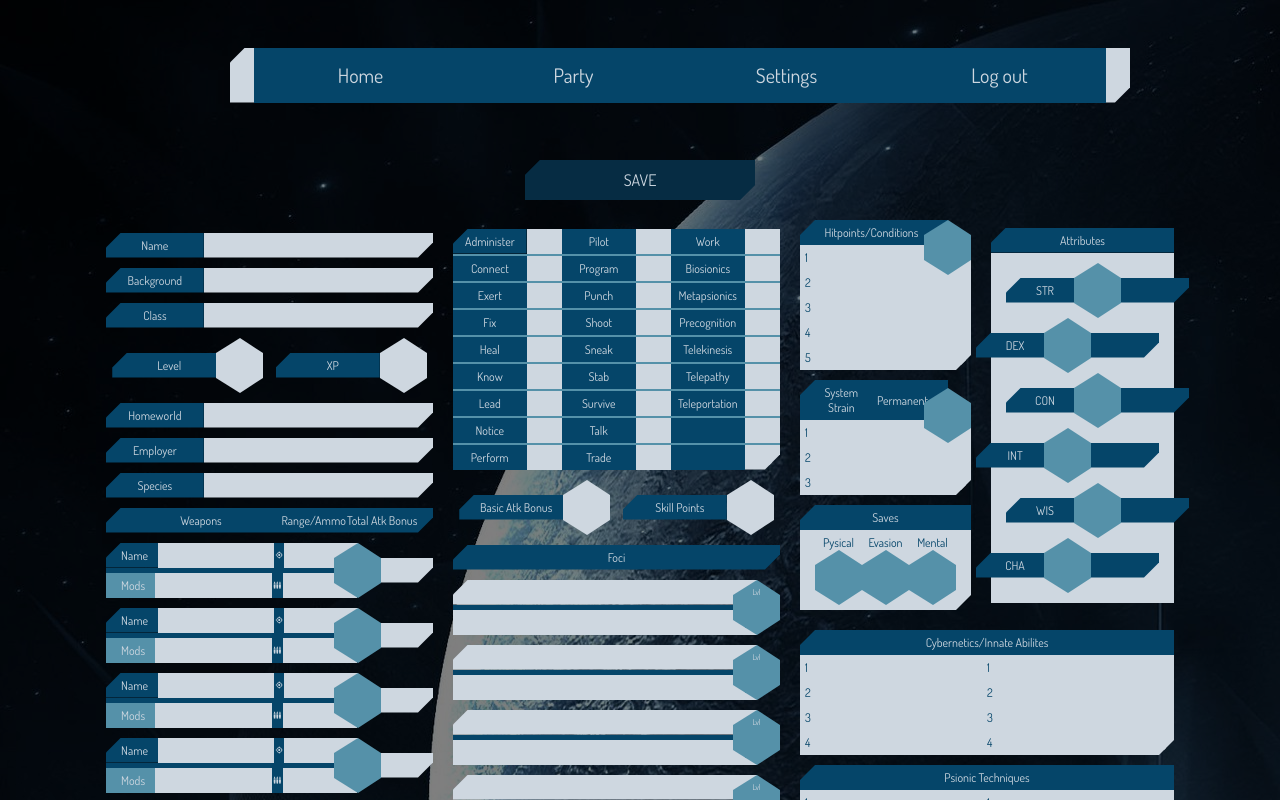
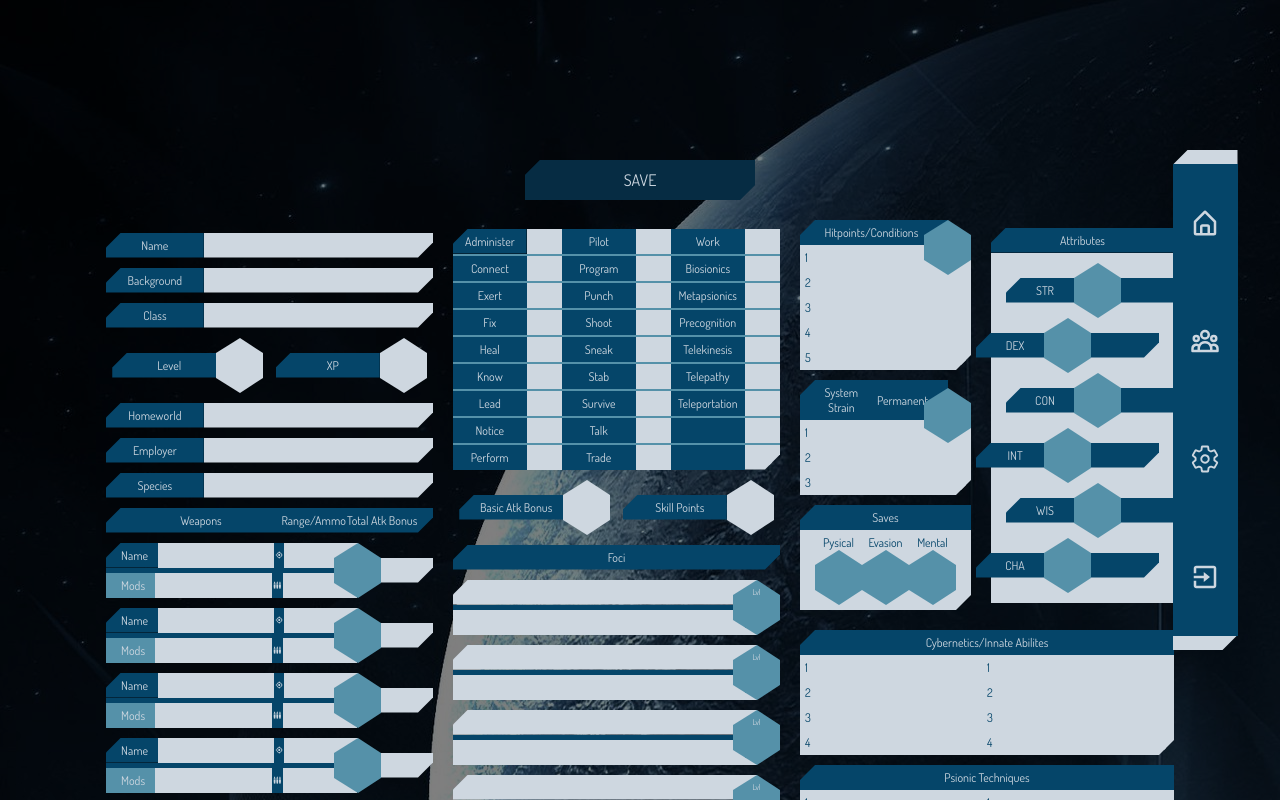
Before and after one commit to petersonBrandon/StarsWithoutNumberCharacterSheet, a Next.js app: page /CharacterSheet in a window 1280 px wide. Both pictures are taken after a click on the element 1205 px from the left and 75 px from the top of the page. Shown: the top 800 px of the page. Built offline with nearby package versions, Linux system fonts and the light colour scheme.

Commit message:
Nav bar overhaul

```diff
--- a/react-components/NavMenu.js
+++ b/react-components/NavMenu.js
@@ -1,75 +1,87 @@
 import { useRouter } from "next/router";
 import { useEffect, useState } from "react";
 import { motion, useAnimation } from "framer-motion";
+import { BiHomeAlt, BiExit } from "react-icons/bi";
+import { HiOutlineUserGroup } from "react-icons/hi";
+import { IoSettingsOutline } from "react-icons/io5";
 
 const NavMenu = () => {
   const [open, setOpen] = useState(false);
   const [isInitial, setIsInitial] = useState(true);
-  const navEndControlLeft = useAnimation();
-  const navEndControlRight = useAnimation();
-  const navItemContainerControl = useAnimation();
-  const navItem = useAnimation();
+  const navEndControlTop = useAnimation();
+  const navEndControlBottom = useAnimation();
+  const navItemContainerControlSide = useAnimation();
+  const navItemSide = useAnimation();
   const router = useRouter();
 
   let scrollCount = 0;
   useEffect(() => {
-    const onScroll = () => {
-      if(scrollCount == 0) {
-        navAnimCloseFast();
+    const onScroll = async () => {
+      if (scrollCount == 0) {
+        scrollCount++;
+        await navAnimCloseFastSide();
         setOpen(false);
-        scrollCount++
       }
     };
 
     window.addEventListener("scroll", onScroll);
+    window.onkeydown = async (e) => {
+      if (scrollCount == 0 && e.keyCode === 40) {
+        scrollCount++;
+        await navAnimCloseFastSide();
+        setOpen(false);
+      }
+    };
   });
 
-  const navAnimOpen = async () => {
+  const navAnimOpenSide = async () => {
+    console.log("OPEN SIDE");
     scrollCount = 0;
-    navItemContainerControl.start({ scaleY: 1 });
-    navEndControlLeft.start({ scaleY: 1 });
-    await navEndControlRight.start({ scaleY: 1 });
-    navEndControlLeft.start({ translateX: 0 });
-    await navItemContainerControl.start({ scaleX: 1, translateX: 0 });
-    await navItem.start({ opacity: 1 });
+    navItemContainerControlSide.start({ scaleX: 1, transition: { delay: 0.25 } });
+    navEndControlBottom.start({ scaleX: 1, transition: { delay: 0.25 } });
+    await navEndControlTop.start({ scaleX: 1, transition: { delay: 0.25 } });
+    navEndControlBottom.start({ translateY: 0 });
+    await navItemContainerControlSide.start({ scaleY: 1, translateY: 0 });
+    await navItemSide.start({ opacity: 1 });
   };
 
-  const navAnimClose = async () => {
-    await navItem.start({ opacity: 0 });
-    navEndControlLeft.start({ translateX: 856 });
-    await navItemContainerControl.start({ scaleX: 0, translateX: 428 });
-    navItemContainerControl.start({ scaleY: 0 });
-    navEndControlLeft.start({ scaleY: 0 });
-    await navEndControlRight.start({ scaleY: 0 });
+  const navAnimCloseSide = async () => {
+    console.log("CLOSE SIDE");
+    await navItemSide.start({ opacity: 0 });
+    navEndControlBottom.start({ translateY: -472 });
+    await navItemContainerControlSide.start({ scaleY: 0, translateY: -236 });
+    navItemContainerControlSide.start({ scaleX: 0 });
+    navEndControlBottom.start({ scaleX: 0 });
+    await navEndControlTop.start({ scaleX: 0 });
   };
 
-  const navAnimCloseFast = async () => {
-    await navItem.start({
+  const navAnimCloseFastSide = async () => {
+    console.log("CLOSE SIDE FAST");
+    await navItemSide.start({
       opacity: 0,
       transition: { default: { duration: DURATION_FAST } },
     });
-    navEndControlLeft.start({
-      translateX: 856,
+    navEndControlBottom.start({
+      translateY: -472,
       transition: { default: { duration: DURATION_FAST } },
     });
-    await navItemContainerControl.start({
-      scaleX: 0,
-      translateX: 428,
+    await navItemContainerControlSide.start({
+      scaleY: 0,
+      translateY: -236,
       transition: { default: { duration: DURATION_FAST } },
     });
-    navItemContainerControl.start({
-      scaleY: 0,
+    navItemContainerControlSide.start({
+      scaleX: 0,
       transition: { default: { duration: DURATION_FAST } },
     });
-    navEndControlLeft.start({
-      scaleY: 0,
+    navEndControlBottom.start({
+      scaleX: 0,
       transition: { default: { duration: DURATION_FAST } },
     });
-    await navEndControlRight.start({
-      scaleY: 0,
+    await navEndControlTop.start({
+      scaleX: 0,
       transition: { default: { duration: DURATION_FAST } },
     });
-    scrollCount = 0;
   };
 
   const logOut = () => {
@@ -94,250 +106,155 @@ const NavMenu = () => {
   const DURATION_FAST = 0.1;
 
   return (
-    <div id="nav_bar">
-      {open ? (
-        <>
-          <div className="nav_bar_elements">
-            <motion.div
-              className="cut_corner_topLeft nav_bar_endcap"
-              animate={navEndControlLeft}
-              transition={{ default: { duration: DURATION } }}
-            >
-              !
-            </motion.div>
-            <motion.div
-              className="nav_item_container"
-              animate={navItemContainerControl}
-              transition={{ default: { duration: DURATION } }}
-            >
-              <motion.div
-                className="nav_item"
-                animate={navItem}
-                transition={{ default: { duration: DURATION } }}
-              >
-                <div
-                  className="nav_item_title pointer"
-                  onClick={async () => {
-                    setOpen(false);
-                    await navAnimClose();
-                    navigateTo("home");
-                  }}
-                >
-                  Home
-                </div>
-              </motion.div>
-              <motion.div
-                className="nav_item"
-                animate={navItem}
-                transition={{ default: { duration: DURATION } }}
-              >
-                <div
-                  className="nav_item_title pointer"
-                  onClick={async () => {
-                    setOpen(false);
-                    await navAnimClose();
-                    navigateTo("party");
-                  }}
-                >
-                  Party
-                </div>
-              </motion.div>
-              <motion.div
-                className="nav_item"
-                animate={navItem}
-                transition={{ default: { duration: DURATION } }}
-              >
-                <div
-                  className="nav_item_title pointer"
-                  onClick={async () => {
-                    setOpen(false);
-                    await navAnimClose();
-                    navigateTo("settings");
-                  }}
-                >
-                  Settings
-                </div>
-              </motion.div>
-              <motion.div
-                className="nav_item"
-                animate={navItem}
-                transition={{ default: { duration: DURATION } }}
-              >
-                <div
-                  className="nav_item_title pointer"
-                  onClick={async () => {
-                    setOpen(false);
-                    await navAnimClose();
-                    logOut();
-                  }}
-                >
-                  Log out
-                </div>
-              </motion.div>
-            </motion.div>
-            <motion.div
-              className="cut_corner_bottomRight nav_bar_endcap"
-              animate={navEndControlRight}
-              transition={{ default: { duration: DURATION } }}
-            >
-              !
-            </motion.div>
-          </div>
+    <>
+      <div id="nav_bar_side">
+        {isInitial ? (
           <div
             onClick={() => {
-              setOpen(false);
-              navAnimClose();
+              setOpen(true);
+              setIsInitial(false);
+              navAnimOpenSide();
             }}
             className="menu_icon"
           >
             <object
               type="image/svg+xml"
-              data="/SWNLogoAnimatedCSSOUT.svg"
+              data="/SWNLogoStaticAlt.svg"
               alt="open"
               width={150}
               height={150}
             />
           </div>
-        </>
-      ) : (
-        <>
-          <div className="nav_bar_elements">
+        ) : (
+          <div
+            onClick={async () => {
+              let newOpen = !open;
+              if (newOpen) setOpen(true);
+              else setOpen(false);
+              if (newOpen) await navAnimOpenSide();
+              else await navAnimCloseSide();
+            }}
+            className="menu_icon"
+          >
+            <object
+              type="image/svg+xml"
+              data={
+                open
+                  ? "/SWNLogoAnimatedCSSOUT.svg"
+                  : "/SWNLogoAnimatedCSSIN.svg"
+              }
+              alt="open"
+              width={150}
+              height={150}
+            />
+          </div>
+        )}
+        <div className="nav_bar_elements_side">
+          <motion.div
+            className="cut_corner_topLeft nav_bar_endcap_side"
+            animate={navEndControlTop}
+            initial={{ scaleX: 0 }}
+            exit={{ scaleX: 0 }}
+            transition={{ default: { duration: DURATION } }}
+          >
+            !
+          </motion.div>
+          <motion.div
+            className="nav_item_container_side"
+            animate={navItemContainerControlSide}
+            transition={{ default: { duration: DURATION } }}
+            initial={{ scaleY: 0, translateY: -236 }}
+            exit={{ scaleY: 0, translateY: 0 }}
+          >
             <motion.div
-              className="cut_corner_topLeft nav_bar_endcap"
-              initial={{ scaleY: 0, translateX: 856 }}
-              animate={navEndControlLeft}
-              exit={{ scaleY: 0 }}
+              className="nav_item_side"
+              animate={navItemSide}
+              initial={{ opacity: 0 }}
+              exit={{ opacity: 0 }}
               transition={{ default: { duration: DURATION } }}
             >
-              !
+              <div
+                className="nav_item_title pointer"
+                onClick={async () => {
+                  if (open) await navAnimOpenSide();
+                  else await navAnimCloseSide();
+                  setOpen(!open);
+                  navigateTo("home");
+                }}
+              >
+                <BiHomeAlt className="nav_icon" />
+              </div>
             </motion.div>
             <motion.div
-              className="nav_item_container"
-              initial={{ scaleX: 0, scaleY: 0, translateX: 428 }}
-              animate={navItemContainerControl}
-              exit={{ scaleX: 0, scaleY: 0 }}
+              className="nav_item_side"
+              animate={navItemSide}
+              initial={{ opacity: 0 }}
+              exit={{ opacity: 0 }}
               transition={{ default: { duration: DURATION } }}
             >
-              <motion.div
-                className="nav_item"
-                initial={{ opacity: 0 }}
-                animate={navItem}
-                exit={{ opacity: 0 }}
-                transition={{ default: { duration: DURATION } }}
+              <div
+                className="nav_item_title pointer"
+                onClick={async () => {
+                  if (open) await navAnimOpenSide();
+                  else await navAnimCloseSide();
+                  setOpen(!open);
+                  navigateTo("party");
+                }}
               >
-                <div
-                  className="nav_item_title pointer"
-                  onClick={async () => {
-                    setOpen(false);
-                    await navAnimClose();
-                    navigateTo("home");
-                  }}
-                >
-                  Home
-                </div>
-              </motion.div>
-              <motion.div
-                className="nav_item"
-                initial={{ opacity: 0 }}
-                animate={navItem}
-                exit={{ opacity: 0 }}
-                transition={{ default: { duration: DURATION } }}
-              >
-                <div
-                  className="nav_item_title pointer"
-                  onClick={async () => {
-                    setOpen(false);
-                    await navAnimClose();
-                    navigateTo("party");
-                  }}
-                >
-                  Party
-                </div>
-              </motion.div>
-              <motion.div
-                className="nav_item"
-                initial={{ opacity: 0 }}
-                animate={navItem}
-                exit={{ opacity: 0 }}
-                transition={{ default: { duration: DURATION } }}
-              >
-                <div
-                  className="nav_item_title pointer"
-                  onClick={async () => {
-                    setOpen(false);
-                    await navAnimClose();
-                    navigateTo("settings");
-                  }}
-                >
-                  Settings
-                </div>
-              </motion.div>
-              <motion.div
-                className="nav_item"
-                initial={{ opacity: 0 }}
-                animate={navItem}
-                exit={{ opacity: 0 }}
-                transition={{ default: { duration: DURATION } }}
-              >
-                <div
-                  className="nav_item_title pointer"
-                  onClick={async () => {
-                    setOpen(false);
-                    await navAnimClose();
-                    logOut();
-                  }}
-                >
-                  Log out
-                </div>
-              </motion.div>
+                <HiOutlineUserGroup className="nav_icon" />
+              </div>
             </motion.div>
             <motion.div
-              className="cut_corner_bottomRight nav_bar_endcap"
-              initial={{ scaleY: 0 }}
-              animate={navEndControlRight}
-              exit={{ scaleY: 0 }}
+              className="nav_item_side"
+              animate={navItemSide}
+              initial={{ opacity: 0 }}
+              exit={{ opacity: 0 }}
               transition={{ default: { duration: DURATION } }}
             >
-              !
+              <div
+                className="nav_item_title pointer"
+                onClick={async () => {
+                  if (open) await navAnimOpenSide();
+                  else await navAnimCloseSide();
+                  setOpen(!open);
+                  navigateTo("settings");
+                }}
+              >
+                <IoSettingsOutline className="nav_icon" />
+              </div>
             </motion.div>
-          </div>
-          {isInitial ? (
-            <div
-              onClick={() => {
-                setOpen(true);
-                setIsInitial(false);
-                navAnimOpen();
-              }}
-              className="menu_icon"
+            <motion.div
+              className="nav_item_side"
+              animate={navItemSide}
+              initial={{ opacity: 0 }}
+              exit={{ opacity: 0 }}
+              transition={{ default: { duration: DURATION } }}
             >
-              <object
-                type="image/svg+xml"
-                data="/SWNLogoStaticAlt.svg"
-                alt="open"
-                width={150}
-                height={150}
-              />
-            </div>
-          ) : (
-            <div
-              onClick={() => {
-                setOpen(true);
-                navAnimOpen();
-              }}
-              className="menu_icon"
-            >
-              <object
-                type="image/svg+xml"
-                data="/SWNLogoAnimatedCSSIN.svg"
-                alt="open"
-                width={150}
-                height={150}
-              />
-            </div>
-          )}
-        </>
-      )}
-    </div>
+              <div
+                className="nav_item_title pointer"
+                onClick={async () => {
+                  if (open) await navAnimOpenSide();
+                  else await navAnimCloseSide();
+                  setOpen(!open);
+                  logOut();
+                }}
+              >
+                <BiExit className="nav_icon" />
+              </div>
+            </motion.div>
+          </motion.div>
+          <motion.div
+            className="cut_corner_bottomRight nav_bar_endcap_side"
+            animate={navEndControlBottom}
+            initial={{ scaleX: 0, translateY: -472 }}
+            exit={{ scaleX: 0, translateY: 0 }}
+            transition={{ default: { duration: DURATION } }}
+          >
+            !
+          </motion.div>
+        </div>
+      </div>
+    </>
   );
 };
 
--- a/styles/characterSheet.css
+++ b/styles/characterSheet.css
@@ -50,11 +50,36 @@
   font-size: clamp(0.5rem, 1.25rem, 5rem);
 }
 
+#nav_bar_side {
+  display: flex;
+  flex-direction: column;
+  align-items: center;
+  justify-content: flex-start;
+  width: 150px;
+  height: 100vh;
+  position: fixed;
+  right: 0;
+  z-index: 100000;
+  font-size: clamp(0.5rem, 1.25rem, 5rem);
+}
+
+.nav_icon {
+  width: 30px;
+  height: 100%;
+}
+
 .nav_bar_endcap {
   color: transparent;
   background-color: var(--4);
   height: 100%;
   width: 0.2em;
+}
+
+.nav_bar_endcap_side {
+  color: transparent;
+  background-color: var(--4);
+  height: 0.2em;
+  width: 100%;
 }
 
 .nav_bar_elements {
@@ -66,6 +91,15 @@
   justify-content: space-between;
 }
 
+.nav_bar_elements_side {
+  height: 500px;
+  width: 30%;
+  display: flex;
+  flex-direction: column;
+  align-items: center;
+  justify-content: center;
+}
+
 .nav_item_container {
   background-color: var(--1);
   width: 100%;
@@ -74,6 +108,18 @@
   padding-top: 5px;
   padding-bottom: 5px;
   flex-direction: row;
+  align-items: center;
+  justify-content: center;
+}
+
+.nav_item_container_side {
+  background-color: var(--1);
+  width: 100%;
+  height: 100%;
+  display: flex;
+  padding-right: 10px;
+  padding-left: 10px;
+  flex-direction: column;
   align-items: center;
   justify-content: center;
 }
@@ -102,7 +148,27 @@
   transition-duration: 0.5s;
 }
 
-.nav_item_title{
+.nav_item_side {
+  width: 100%;
+  height: 100%;
+  display: flex;
+  flex-direction: column;
+  padding: 10px;
+  align-items: center;
+  justify-content: center;
+
+  transition-timing-function: ease;
+  transition-duration: 0.5s;
+}
+
+.nav_item_side:hover {
+  background-color: var(--5);
+
+  transition-timing-function: ease;
+  transition-duration: 0.5s;
+}
+
+.nav_item_title {
   width: 100%;
   height: 100%;
   display: flex;
@@ -122,6 +188,8 @@
 
 .menu_icon {
   cursor: pointer;
+  width: 150px;
+  height: 150px;
 }
 
 .column {
```
